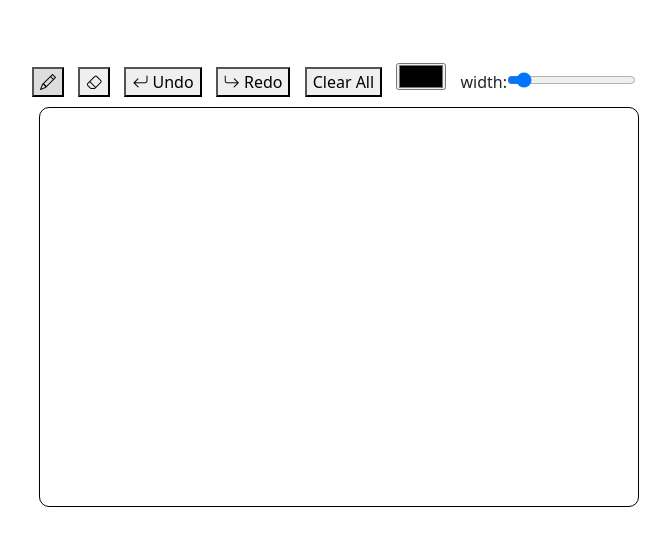
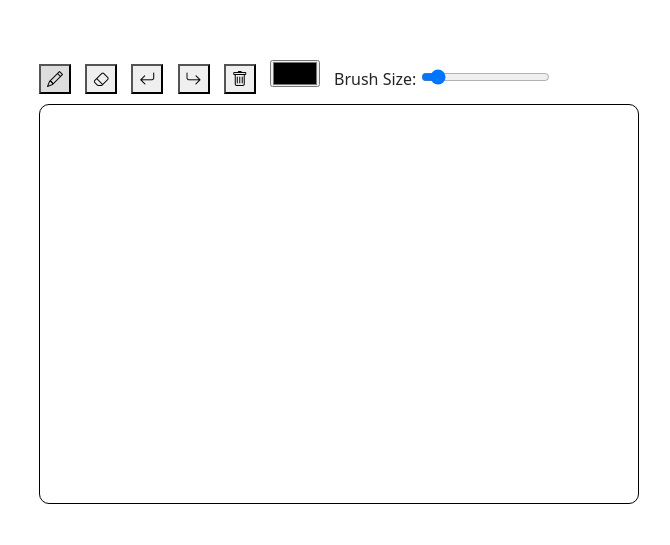
Before and after one commit to Rohitsah12/DrawingBoardapp, a plain HTML site: page index.html in a window 1280 px wide. Shown: the part 115-660 px from the top of the page, without its empty margins (301-971 px from the left). Drawn offline with nearby package versions, Linux system fonts and the light colour scheme.

Commit message:
starting with changing the ui

```diff
--- a/index.html
+++ b/index.html
@@ -9,19 +9,21 @@
     <link href="https://cdn.jsdelivr.net/npm/bootstrap-icons/font/bootstrap-icons.css" rel="stylesheet">
 </head>
 <body>
-
-    <div id="toolbar">
-        <button class="toolItem bi bi-pencil" id="pencilButton"></button>
-        <button class="toolItem bi bi-eraser" id="eraserButton"></button>
-        <button class="toolItem bi bi-arrow-return-left" id="undoButton"> Undo</button>
-        <button class="toolItem bi bi-arrow-return-right" id="redoButton"> Redo</button>
-        <button class="toolItem bi bi-clear" id="clearButton">Clear All</button>
-        <input type="color" class="toolItem" id="colorPicker" value="#000000">
-        width:<input class="toolItem" type="range" id="brushSize" min="1" max="50" value="5">
+    <div id="appContainer">
+        <div id="toolbar">
+            <button class="toolItem bi bi-pencil" id="pencilButton" title="Pencil"></button>
+            <button class="toolItem bi bi-eraser" id="eraserButton" title="Eraser"></button>
+            <button class="toolItem bi bi-arrow-return-left" id="undoButton" title="Undo"></button>
+            <button class="toolItem bi bi-arrow-return-right" id="redoButton" title="Redo"></button>
+            <button class="toolItem bi bi-trash" id="clearButton" title="Clear All"></button>
+            <input type="color" class="toolItem" id="colorPicker" value="#000000" title="Select Color">
+            <label for="brushSize" class="toolLabel">Brush Size:</label>
+            <input type="range" id="brushSize" min="1" max="50" value="5" class="toolItem" title="Brush Size">
+        </div>
+        <div id="canvasContainer">
+            <canvas id="drawingCanvas"></canvas>
+        </div>
     </div>
-    <canvas id="drawingCanvas"></canvas>
-
-
     <script src="./script.js"></script>
 </body>
 </html>
```
